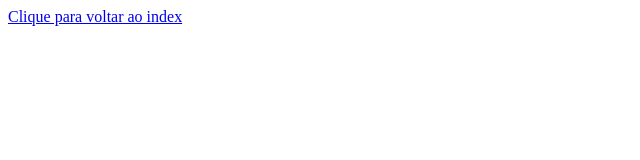
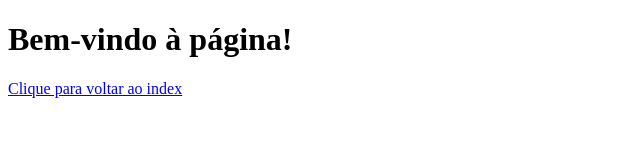
Before and after one commit to Gustavo-C-Vaz/Teste-HTML, a plain HTML site: page destino.html in a window 1280 px wide. Shown: the whole page, without its empty margins (0-640 px from the left). Drawn offline with Linux system fonts and the light colour scheme.

Commit message:
Acrescentata mensagem

```diff
--- a/destino.html
+++ b/destino.html
@@ -7,6 +7,7 @@
     <title>Document</title>
 </head>
 <body>
+    <h1>Bem-vindo à página!</h1>
     <a href="index.html">Clique para voltar ao index</a>
 </body>
 </html>
```
